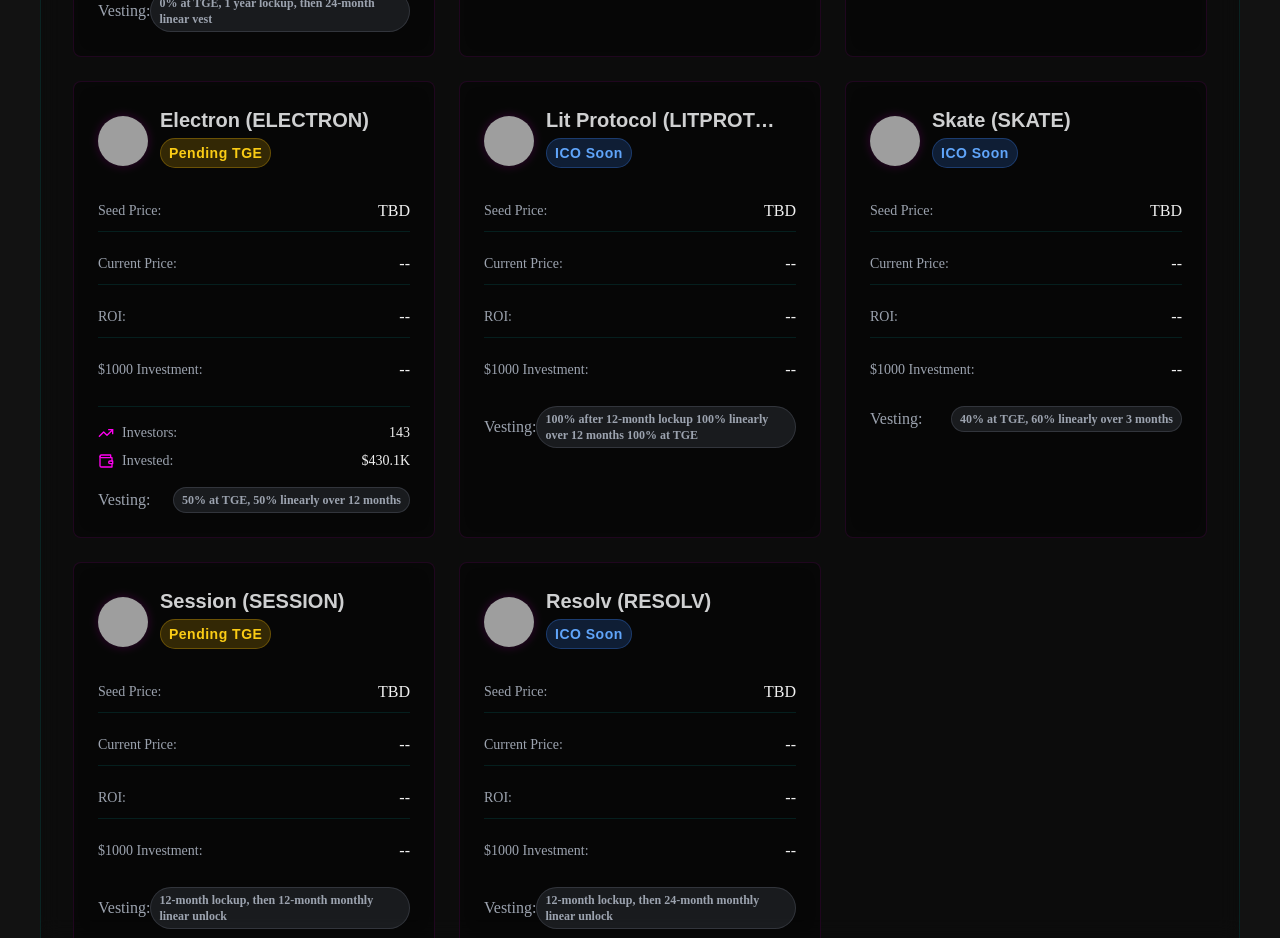
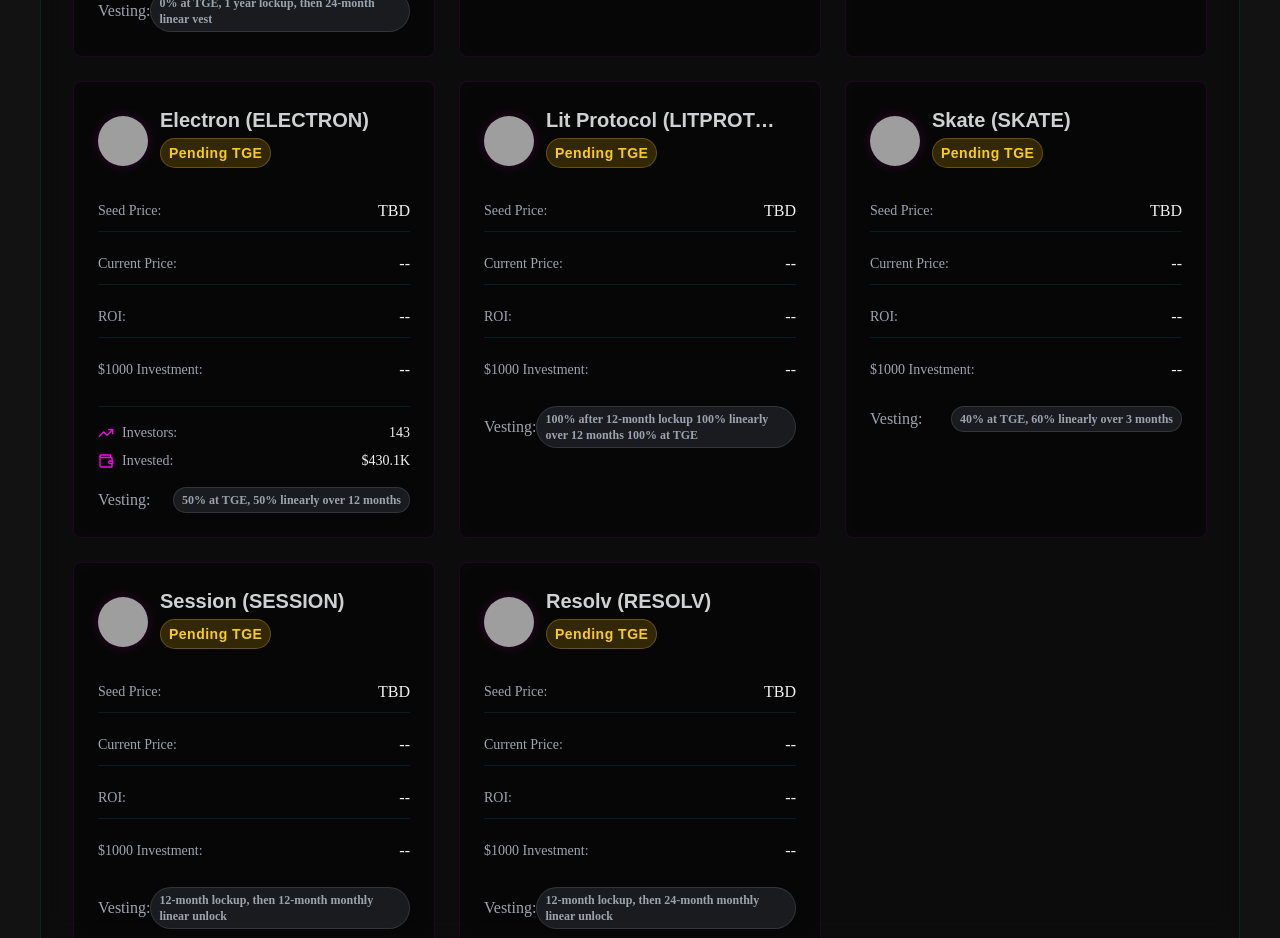
Before and after one commit to Vibecade/DegionV2, a React (Vite) app: page / in a window 1280 px wide. Shown: the part 2100-3038 px from the top of the page. Built offline with nearby package versions, Linux system fonts and the light colour scheme; no server answers; the database is empty; grey boxes are pictures that could not be loaded; the HTML template or start-up script is replaced by a standard one.

Commit message:
Update token statuses

```diff
--- a/src/data/tokens.ts
+++ b/src/data/tokens.ts
@@ -210,7 +210,7 @@
   {
     id: 'litprotocol',
     name: 'Lit Protocol',
-    status: 'ICO Soon',
+    status: 'Pending TGE',
     launchDate: 'TBD',
     seedPrice: 'TBD',
     currentPrice: '--',
@@ -226,7 +226,7 @@
   {
     id: 'skate',
     name: 'Skate',
-    status: 'ICO Soon',
+    status: 'Pending TGE',
     launchDate: 'TBD',
     seedPrice: 'TBD',
     currentPrice: '--',
@@ -258,7 +258,7 @@
   {
     id: 'resolv',
     name: 'Resolv',
-    status: 'ICO Soon',
+    status: 'Pending TGE',
     launchDate: 'TBD',
     seedPrice: 'TBD',
     currentPrice: '--',
```
